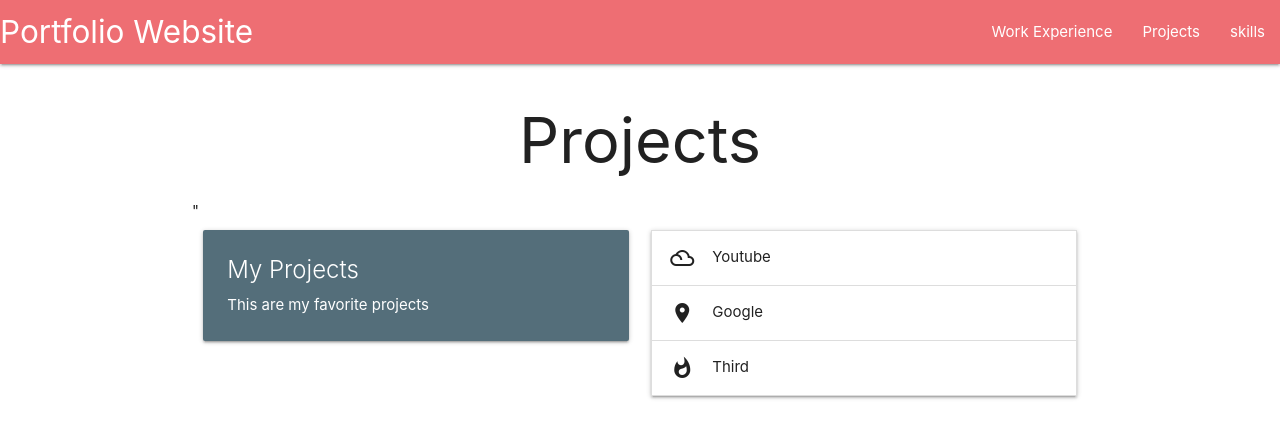
After one commit to skahure003/portfolio, a Django app: template templates/main/project.html in a window 1280 px wide. The commit adds this page. Shown: the top 438 px of the page. Run offline with Django 4.2, Linux system fonts and the light colour scheme; the template is opened without the code that fills it, so the values that code supplies are empty.

Commit message:
Debugged some few errors and added afew more pages

```diff
--- a/main/urls.py
+++ b/main/urls.py
@@ -2,6 +2,7 @@ from django.urls import path
 from main import views
 
 urlpatterns = [
-    path('', views.index)
-
+    path('', views.index, name = 'index'),
+    path('skills/', views.skills, name= 'skills'),
+    path('projects/', views.projects, name = 'projects'),
 ]
--- a/main/views.py
+++ b/main/views.py
@@ -5,3 +5,9 @@ from django.shortcuts import render
 def index(request):
     context = {}
     return render(request, 'main/index.html', context)
+def projects(request):
+    context = {}
+    return render(request, 'main/project.html', context)
+def skills(request):
+    context = {}
+    return render(request, 'main/skills.html', context)
--- a/portfolio/asgi.py
+++ b/portfolio/asgi.py
@@ -11,6 +11,6 @@ import os
 
 from django.core.asgi import get_asgi_application
 
-os.environ.setdefault('DJANGO_SETTINGS_MODULE', 'portfolio1.settings')
+os.environ.setdefault('DJANGO_SETTINGS_MODULE', 'portfolio.settings')
 
 application = get_asgi_application()
--- a/portfolio/settings.py
+++ b/portfolio/settings.py
@@ -52,7 +52,7 @@ MIDDLEWARE = [
     'whitenoise.middleware.WhiteNoiseMiddleware',
 ]
 
-ROOT_URLCONF = 'portfolio1.urls'
+ROOT_URLCONF = 'portfolio.urls'
 
 TEMPLATES = [
     {
@@ -72,7 +72,7 @@ TEMPLATES = [
     },
 ]
 
-WSGI_APPLICATION = 'portfolio1.wsgi.application'
+WSGI_APPLICATION = 'portfolio.wsgi.application'
 
 
 # Database
--- a/templates/main/base.html
+++ b/templates/main/base.html
@@ -7,10 +7,18 @@
     <title>Portfolio</title>
 
     <link rel="stylesheet" href="{% static 'css/materialize.min.css' %}" />
+    <link href="https://fonts.googleapis.com/icon?family=Material+Icons" rel="stylesheet">
     <script src="{% static 'js/materialize.min.js' %}"></script>
 
 </head>
 <body>
-    {% block content %} {% endblock %}
+    {% block content %}
+
+    {% block script} {% endblock}
+
+    {% endblock %}
+
+
+
 </body>
 </html>
--- a/templates/main/nav.html
+++ b/templates/main/nav.html
@@ -2,9 +2,9 @@
     <div class="nav-wrapper">
       <a href="#" class="brand-logo">Portfolio Website</a>
       <ul id="nav-mobile" class="right hide-on-med-and-down">
-        <li><a href="sass.html">Sass</a></li>
-        <li><a href="badges.html">Components</a></li>
-        <li><a href="collapsible.html">JavaScript</a></li>
+        <li><a href="{% url 'index' %}">Work Experience</a></li>
+        <li><a href="{% url 'projects' %}">Projects</a></li>
+        <li><a href= "{% url 'skills' %}" >skills</a></li>
       </ul>
     </div>
   </nav>
--- /dev/null
+++ b/templates/main/project.html
@@ -0,0 +1,48 @@
+{% extends 'main/base.html' %}
+
+{% block content %}
+
+    {% include 'main/nav.html' %}
+
+    <div class ="container">
+        <h1 class="center-align">Projects</h1>"
+
+        <div class="row">
+            <div class="col s12 m6">
+                <div class="card blue-grey darken-1">
+                    <div class="card-content white-text">
+                        <span class="card-title">My Projects</span>
+                        <p> This are my favorite projects</p>
+                    </div>
+                </div>
+            </div>
+            <div class="col s12 m6">
+              <ul class="collapsible">
+                <li>
+                    <div class="collapsible-header"><i class="material-icons">filter_drama</i>Youtube</div>
+                    <div class="collapsible-body"><span> Video Sharing</span></div>
+                </li>
+                <li>
+                    <div class="collapsible-header"><i class="material-icons">place</i>Google</div>
+                    <div class="collapsible-body"><span> Search Engine</span></div>
+                </li>
+                <li>
+                    <div class="collapsible-header"><i class="material-icons">whatshot</i>Third</div>
+                    <div class="collapsible-body"><span>Lorem ipsum dolor sit amet.</span></div>
+                </li>
+                </ul>
+            </div>
+
+        </div>
+   </div>
+
+
+{% endblock %}
+{% block script %}
+<script>
+    document.addEventListener('DOMContentLoaded', function() {
+        var elems = document.querySelectorAll('.collapsible');
+        var instances = M.Collapsible.init(elems);
+    });
+</script>
+{% endblock %}
```
Also changed, not shown: templates/main/index.html (+29 -4 lines), templates/main/skills.html (added, +21 -0 lines).
